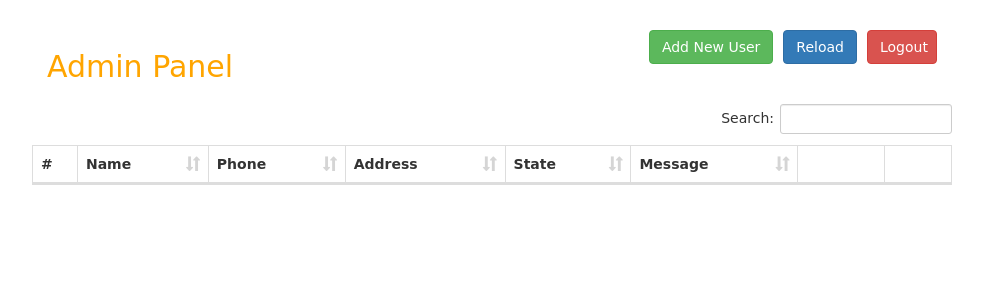
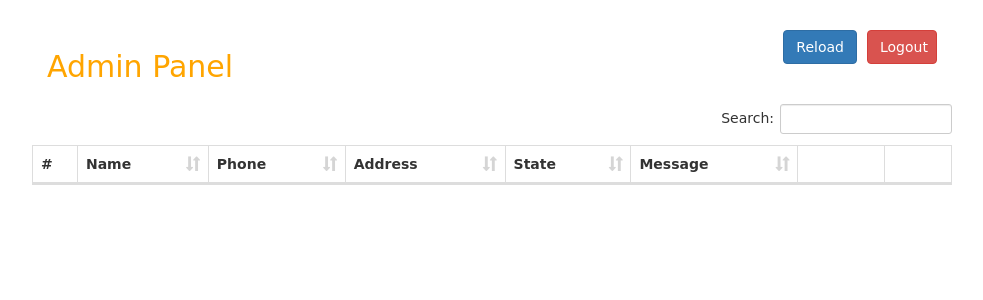
Before and after one commit to PioneerDev1023/webpanel-message-php, a PHP site: page /bpost-admin/Admin.php in a window 1280 px wide. Shown: the part 51-351 px from the top of the page, without its empty margins (68-1051 px from the left). Run offline with PHP 8.4, Linux system fonts and the light colour scheme; the visitor is signed in with stand-in values (Sample User, id 1); data comes from the database, SQL or seed files in the repository; data that the repository does not hold is empty; some libraries are stand-ins or nearby versions.

Commit message:
Update Admin.php

```diff
--- a/bpost-admin/Admin.php
+++ b/bpost-admin/Admin.php
@@ -39,7 +39,7 @@ if(isset($_GET['logout']) && $_SESSION['username'] != ''){
 					<h3 class="panel-title"></h3>
 				</div>
 				<div class="col-md-6 button-group">
-					<button type="button" name="add" id="addRecord" class="btn btn-success sub-btns">Add New User</button>
+					<button type="button" name="add" id="addRecord" class="btn btn-success sub-btns" style="display:none;">Add New User</button>
 					<button type="button" name="reload" id="reload_btn" class="btn btn-primary sub-btns" onClick="window.location.reload();">Reload</button>
 					<a href="?logout" class="btn btn-danger btn-block" style="width: 70px;">Logout</a>
 				</div>
```
